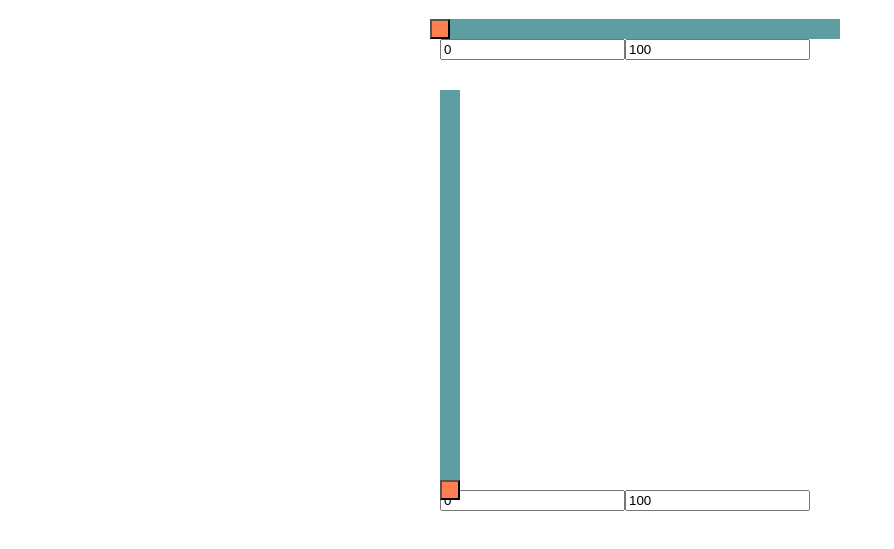
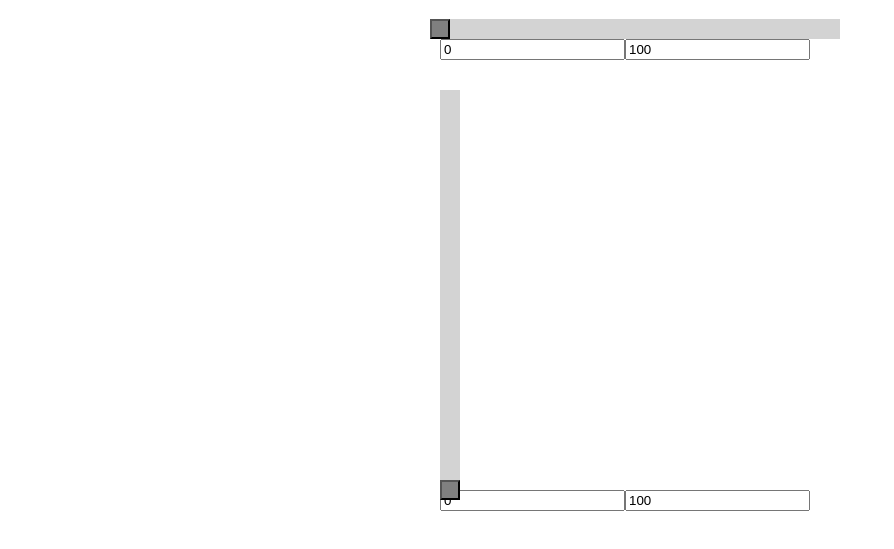
Before and after one commit to Lyrklif/vanilla-range-slider, a website built with Vite: page index.html in a window 1280 px wide. Shown: the part 61-610 px from the top of the page, without its empty margins (0-894 px from the left). Built offline with nearby package versions, Linux system fonts and the light colour scheme.

Commit message:
feat: change default slider's style

```diff
--- a/src/shared/styles/slider.scss
+++ b/src/shared/styles/slider.scss
@@ -1,5 +1,5 @@
 .range-slider {
-  --size: 20px;
+  $knobSize: 20px;
 
   position: relative;
   width: 100%;
@@ -14,19 +14,19 @@
 
   &__bar {
     width: 100%;
-    height: var(--size);
-    background-color: cadetblue;
+    height: $knobSize;
+    background-color: lightgray;
 
     &.vertical {
       height: 100%;
-      width: var(--size);
+      width: $knobSize;
     }
   }
   &__knob {
-    height: var(--size);
-    width: var(--size);
+    height: $knobSize;
+    width: $knobSize;
     position: absolute;
-    background-color: coral;
+    background-color: grey;
     cursor: pointer;
     top: 0;
     transform: translateX(-50%);
```
